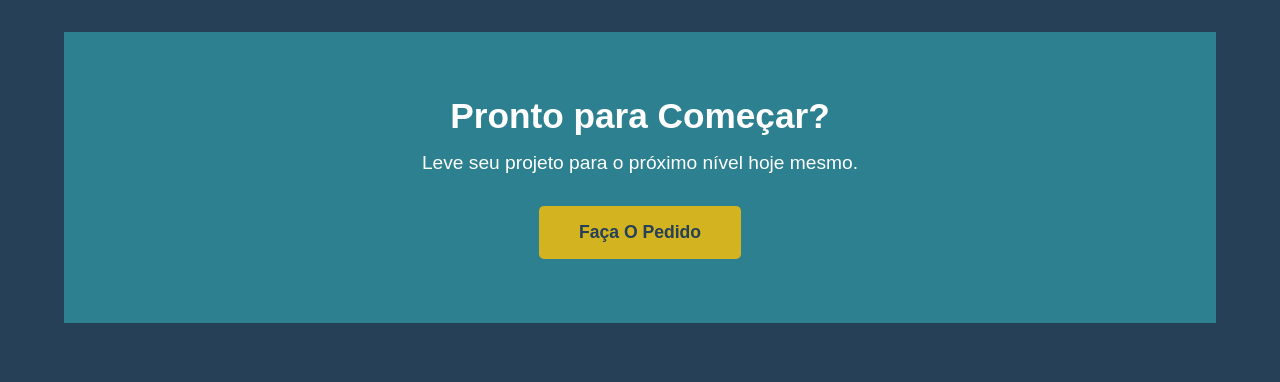
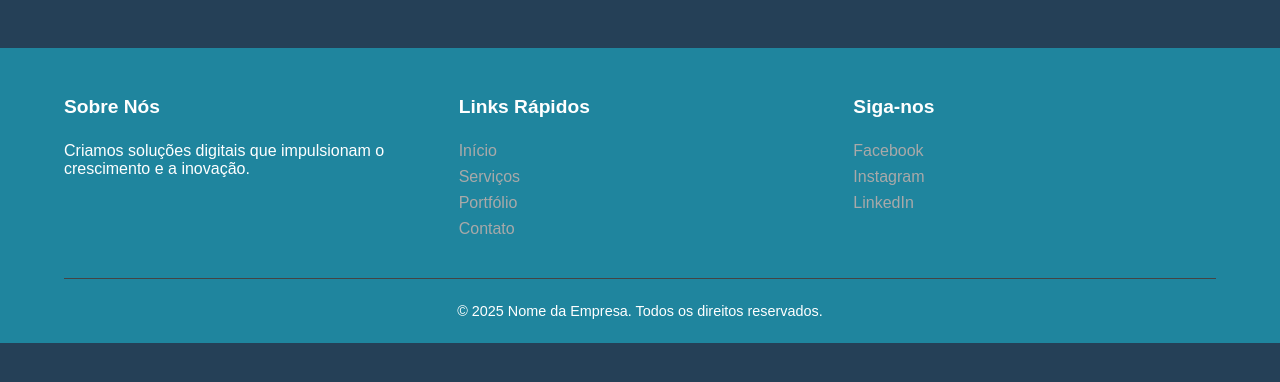
Before and after one commit to faustinopsy/aula_aula1, a plain HTML site: page index.html in a window 1280 px wide. Drawn offline with Linux system fonts and the light colour scheme.

Commit message:
add footer

```diff
--- a/css/style.css
+++ b/css/style.css
@@ -17,37 +17,71 @@ main {
   }
 
 
-  .cta {
-    background-color: #2c808f;
-    color: #fff;
-    padding: 4rem 1rem;
-    text-align: center;
-    margin: 2rem 0;
+.main-footer {
+    background-color: #1f859e;
+    color: #ffffff;
+    padding-top: 3rem;
+    margin-top: 3rem;
 }
 
-.cta h2 {
-    font-size: 2.2rem;
-    margin-bottom: 1rem;
+.footer-container {
+    width: 90%;
+    max-width: 1200px;
+    margin: 0 auto;
 }
 
-.cta p {
-    font-size: 1.2rem;
+.footer-colunas {
+    display: flex;
+    flex-wrap: wrap;
+    justify-content: space-between;
+    gap: 2rem;
     margin-bottom: 2rem;
 }
 
-.cta__button {
-    display: inline-block;
-    background-color: #d4b320;
-    color: #254057;
-    padding: 1rem 2.5rem;
-    font-size: 1.1rem;
-    font-weight: bold;
-    text-decoration: none;
-    border-radius: 5px;
-    transition: transform 0.3s ease, background-color 0.3s ease;
+.footer-coluna {
+    flex: 1;
+    min-width: 220px;
 }
 
-.cta__button:hover {
-    background-color: #fff;
-    transform: translateY(-3px);
+.footer-coluna h4 {
+    color: #fff;
+    font-size: 1.2rem;
+    margin-bottom: 1rem;
+    position: relative;
+    padding-bottom: 0.5rem;
 }
+
+.footer-coluna h4::after {
+    content: '';
+    position: absolute;
+    bottom: 0;
+    left: 0;
+    width: 40px;
+    height: 2px;
+    background-color: #1f859e;
+}
+
+.footer-coluna ul {
+    list-style: none;
+}
+
+.footer-coluna ul li {
+    margin-bottom: 0.5rem;
+}
+
+.footer-coluna a {
+    color: #a9a9a9;
+    text-decoration: none;
+    transition: color 0.3s ease;
+}
+
+.footer-coluna a:hover {
+    color: #fff;
+}
+
+.footer-bottom {
+    text-align: center;
+    padding: 1.5rem 0;
+    border-top: 1px solid #444;
+    font-size: 0.9rem;
+}
--- a/index.html
+++ b/index.html
@@ -8,15 +8,38 @@
 </head>
 <body>
 
-    <main>
-        <section class="cta">
-            <div class="cta__content">
-                <h2>Pronto para Começar?</h2>
-                <p>Leve seu projeto para o próximo nível hoje mesmo.</p>
-                <a href="#" class="cta__button">Faça O Pedido</a>
+    <footer class="main-footer">
+        <div class="footer-container">
+            <div class="footer-colunas">
+                <div class="footer-coluna">
+                    <h4>Sobre Nós</h4>
+                    <p>Criamos soluções digitais que impulsionam o crescimento e a inovação.</p>
+                </div>
+
+                <div class="footer-coluna">
+                    <h4>Links Rápidos</h4>
+                    <ul>
+                        <li><a href="#">Início</a></li>
+                        <li><a href="#">Serviços</a></li>
+                        <li><a href="#">Portfólio</a></li>
+                        <li><a href="#">Contato</a></li>
+                    </ul>
+                </div>
+
+                <div class="footer-coluna">
+                    <h4>Siga-nos</h4>
+                    <ul>
+                        <li><a href="#">Facebook</a></li>
+                        <li><a href="#">Instagram</a></li>
+                        <li><a href="#">LinkedIn</a></li>
+                    </ul>
+                </div>
             </div>
-        </section>
-    </main>
-    <footer></footer>
+
+            <div class="footer-bottom">
+                <p>&copy; 2025 Nome da Empresa. Todos os direitos reservados.</p>
+            </div>
+        </div>
+    </footer>
 </body>
 </html>
```
